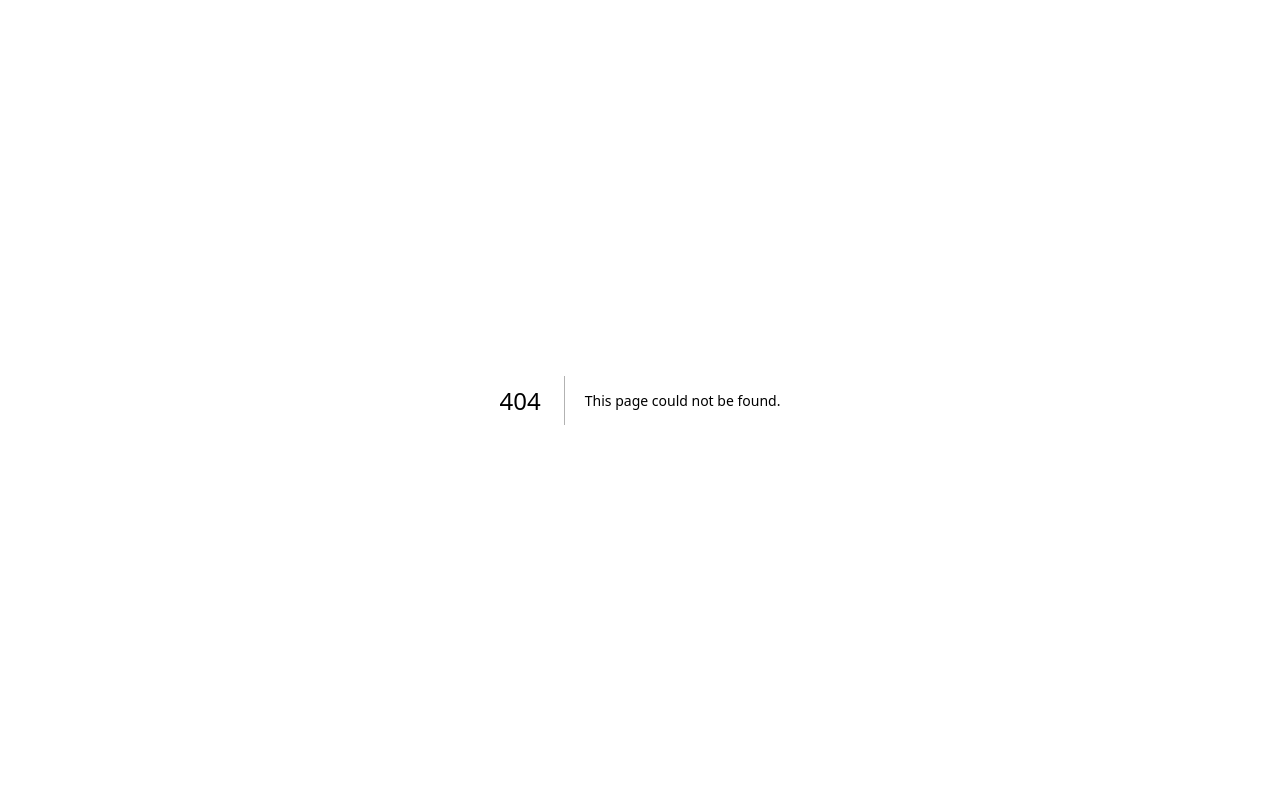
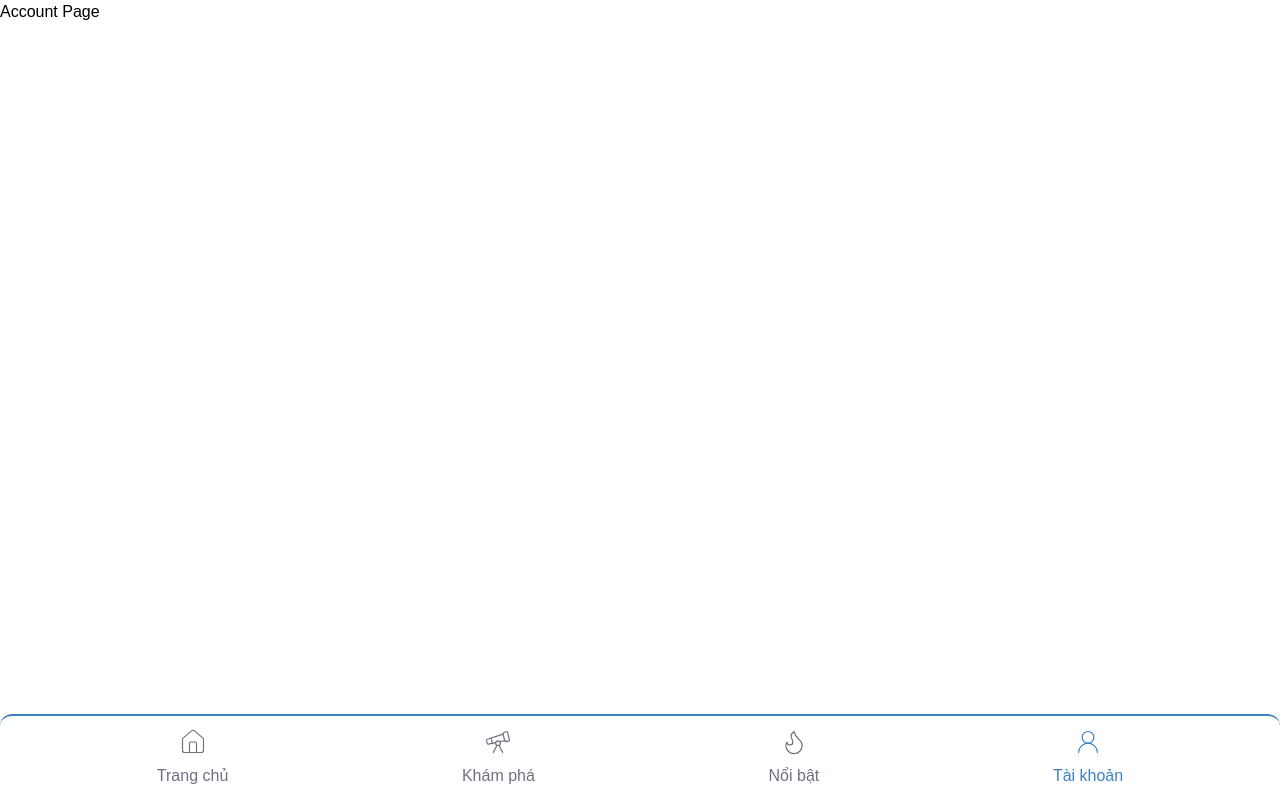
Before and after one commit to doxuanthanh230299/SportBooking, a Next.js app: page /account in a window 1280 px wide. Before the commit this address had no page. Built offline with nearby package versions, Linux system fonts and the light colour scheme.

Commit message:
Feat: Add account, explore, trending pages and navigation component

```diff
--- /dev/null
+++ b/app/account/page.tsx
@@ -0,0 +1,5 @@
+const AccountPage = () => {
+    return <div>Account Page</div>
+}
+
+export default AccountPage
--- /dev/null
+++ b/app/components/Navigation/Navigation.tsx
@@ -0,0 +1,33 @@
+"use client";
+
+import { Flame, House, Telescope, UserRound } from "lucide-react";
+import Link from "next/link";
+import { usePathname } from "next/navigation";
+
+const Navigation = () => {
+    const pathname = usePathname();
+    const isActive = (path: string) => pathname === path;
+
+    return (
+        <nav className="w-full flex items-center px-10 py-3 border-t-primary-500 border-t-2 rounded-t-xl justify-between xl:justify-around">
+            <Link href="/" className={`flex flex-col items-center gap-2 hover:cursor-pointer ${isActive('/') ? 'text-primary-500' : 'text-text-secondary'}`}>
+                <House size={28} strokeWidth={1}/>
+                Trang chủ
+            </Link>
+            <Link href="/explore" className={`flex flex-col items-center gap-2 hover:cursor-pointer ${isActive('/explore') ? 'text-primary-500' : 'text-text-secondary'}`}>
+                <Telescope size={28} strokeWidth={1} />
+                Khám phá
+            </Link>
+            <Link href="/trending" className={`flex flex-col items-center gap-2 hover:cursor-pointer ${isActive('/trending') ? 'text-primary-500' : 'text-text-secondary'}`}>
+                <Flame size={28} strokeWidth={1} />
+                Nổi bật
+            </Link>
+            <Link href="/account" className={`flex flex-col items-center gap-2 hover:cursor-pointer ${isActive('/account') ? 'text-primary-500' : 'text-text-secondary'}`}>
+                <UserRound size={28} strokeWidth={1} />
+                Tài khoản
+            </Link>
+        </nav>
+    );
+};
+
+export default Navigation;
--- /dev/null
+++ b/app/explore/page.tsx
@@ -0,0 +1,5 @@
+const ExplorePage = () => {
+    return <div>Explore Page</div>;
+};
+
+export default ExplorePage;
--- a/app/globals.css
+++ b/app/globals.css
@@ -8,17 +8,22 @@
     --color-foreground: var(--foreground);
     --font-sans: var(--font-geist-sans);
     --font-mono: var(--font-geist-mono);
-  --primary-50: #ebf2f9;
-  --primary-100: #c8dcee;
-  --primary-200: #a5c5e3;
-  --primary-300: #82afd9;
-  --primary-400: #639bcf;
-  --primary-500: #3c82c3;
-  --primary-600: #316aa0;
-  --primary-700: #26537d;
-  --primary-800: #1c3c5a;
-  --primary-900: #112437;
-  --primary-950: #060d14;
+
+    --color-primary-50: #ebf2f9;
+    --color-primary-100: #c8dcee;
+    --color-primary-200: #a5c5e3;
+    --color-primary-300: #82afd9;
+    --color-primary-400: #639bcf;
+    --color-primary-500: #3c82c3;
+    --color-primary-600: #316aa0;
+    --color-primary-700: #26537d;
+    --color-primary-800: #1c3c5a;
+    --color-primary-900: #112437;
+    --color-primary-950: #060d14;
+
+    --color-text-primary: #111827;
+    --color-text-secondary: #6b7280;
+    --color-text-muted: #9ca3af;
 }
 
 @media (prefers-color-scheme: dark) {
--- a/app/layout.tsx
+++ b/app/layout.tsx
@@ -1,6 +1,7 @@
 import type { Metadata } from "next";
 import { Geist, Geist_Mono } from "next/font/google";
 import "./globals.css";
+import Navigation from "./components/Navigation/Navigation";
 
 const geistSans = Geist({
     variable: "--font-geist-sans",
@@ -27,7 +28,12 @@ export default function RootLayout({
             lang="en"
             className={`${geistSans.variable} ${geistMono.variable} h-full antialiased`}
         >
-      <body className="min-h-full flex flex-col">{children}</body>
+            <body className="min-h-full flex flex-col">
+              <div className="flex-1">
+                {children}
+              </div>
+              <Navigation />
+            </body>
         </html>
     );
 }
--- a/app/page.tsx
+++ b/app/page.tsx
@@ -1,7 +1,5 @@
-export default function Home() {
-  return (
-    <div>
-      Page
-    </div>
-  );
-}
+const HomePage = () => {
+    return <div>Home Page</div>;
+};
+
+export default HomePage;
--- /dev/null
+++ b/app/trending/page.tsx
@@ -0,0 +1,5 @@
+const Trending = () => {
+    return <div>Trending</div>;
+};
+
+export default Trending;
```
Lines whose indentation alone changed are shown as unchanged.
